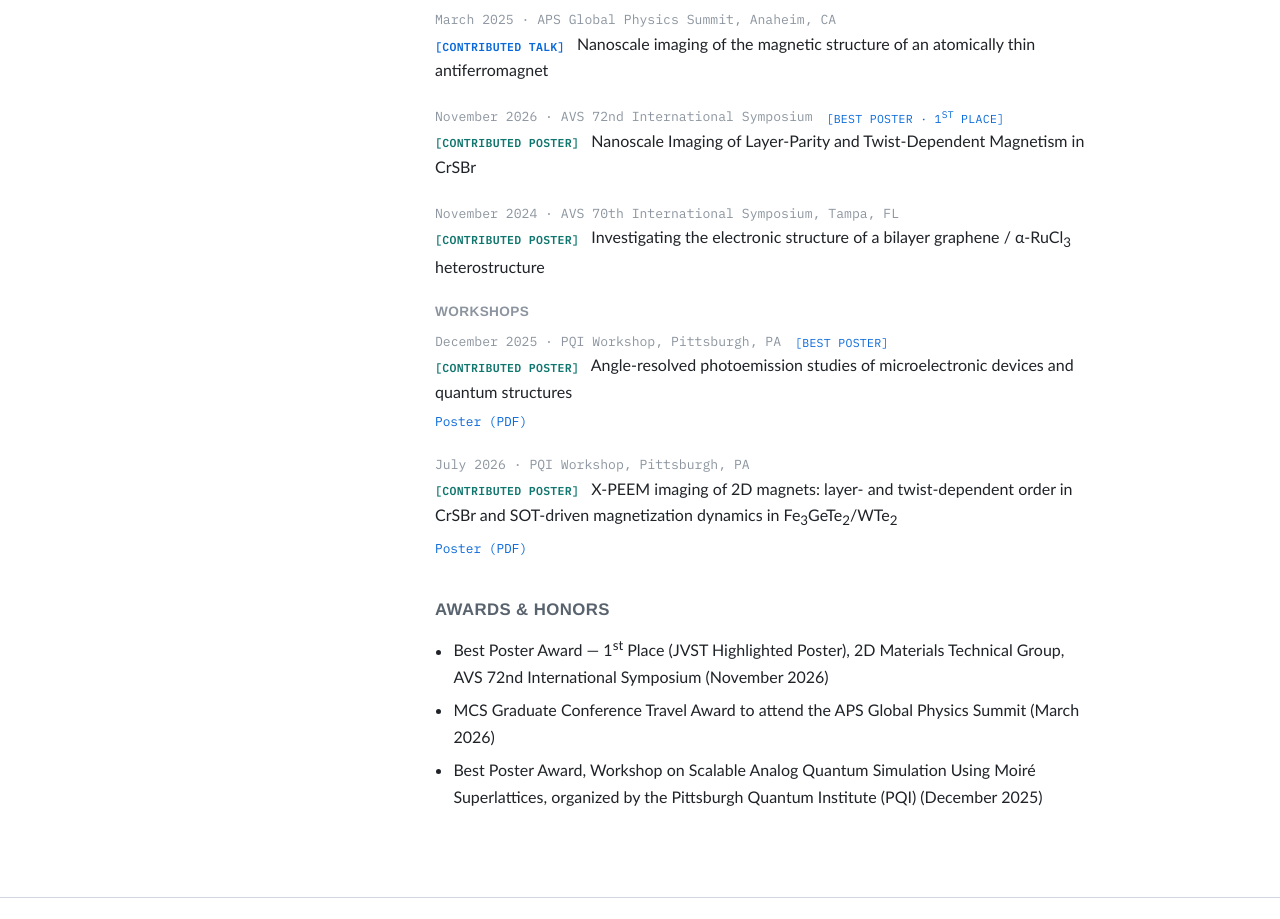
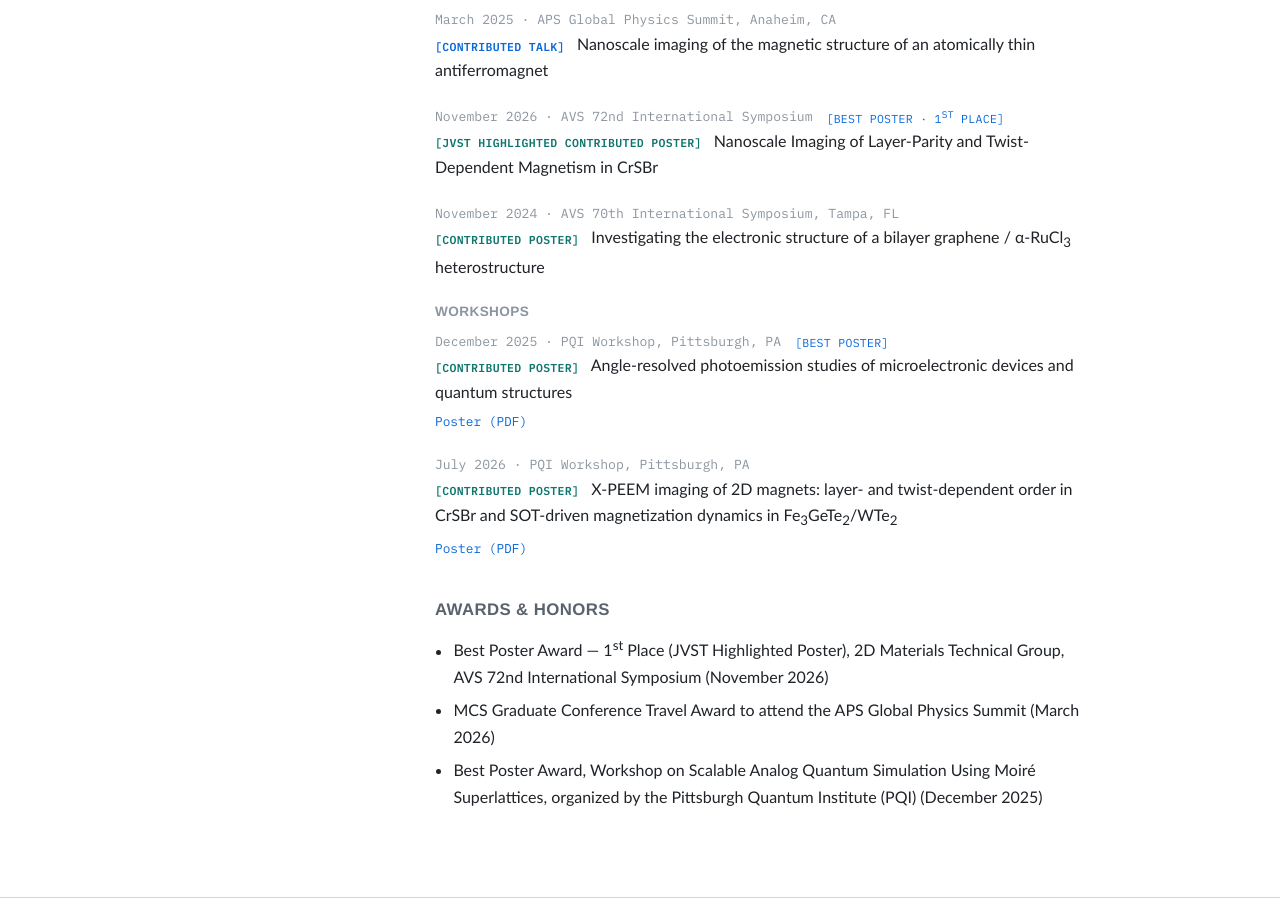
Before and after one commit to aaloktrii/aaloktrii.github.io, a plain HTML site: page research.html in a window 1280 px wide. Shown: the part 2120-3039 px from the top of the page. Drawn offline with Linux system fonts and the light colour scheme.

Commit message:
Label AVS 72 poster as JVST Highlighted Contributed Poster
Co-Authored-By: Claude Sonnet 4.6 <noreply@anthropic.com>

```diff
--- a/research.html
+++ b/research.html
@@ -190,7 +190,7 @@
 
       <div class="talk">
         <div class="meta">November 2026 &middot; AVS 72nd International Symposium <span class="tag">best poster · 1<sup>st</sup> place</span></div>
-        <div class="t"><span class="kind kind-poster">Contributed Poster</span> Nanoscale Imaging of Layer-Parity and Twist-Dependent Magnetism in CrSBr</div>
+        <div class="t"><span class="kind kind-poster">JVST Highlighted Contributed Poster</span> Nanoscale Imaging of Layer-Parity and Twist-Dependent Magnetism in CrSBr</div>
       </div>
 
       <div class="talk">
```
